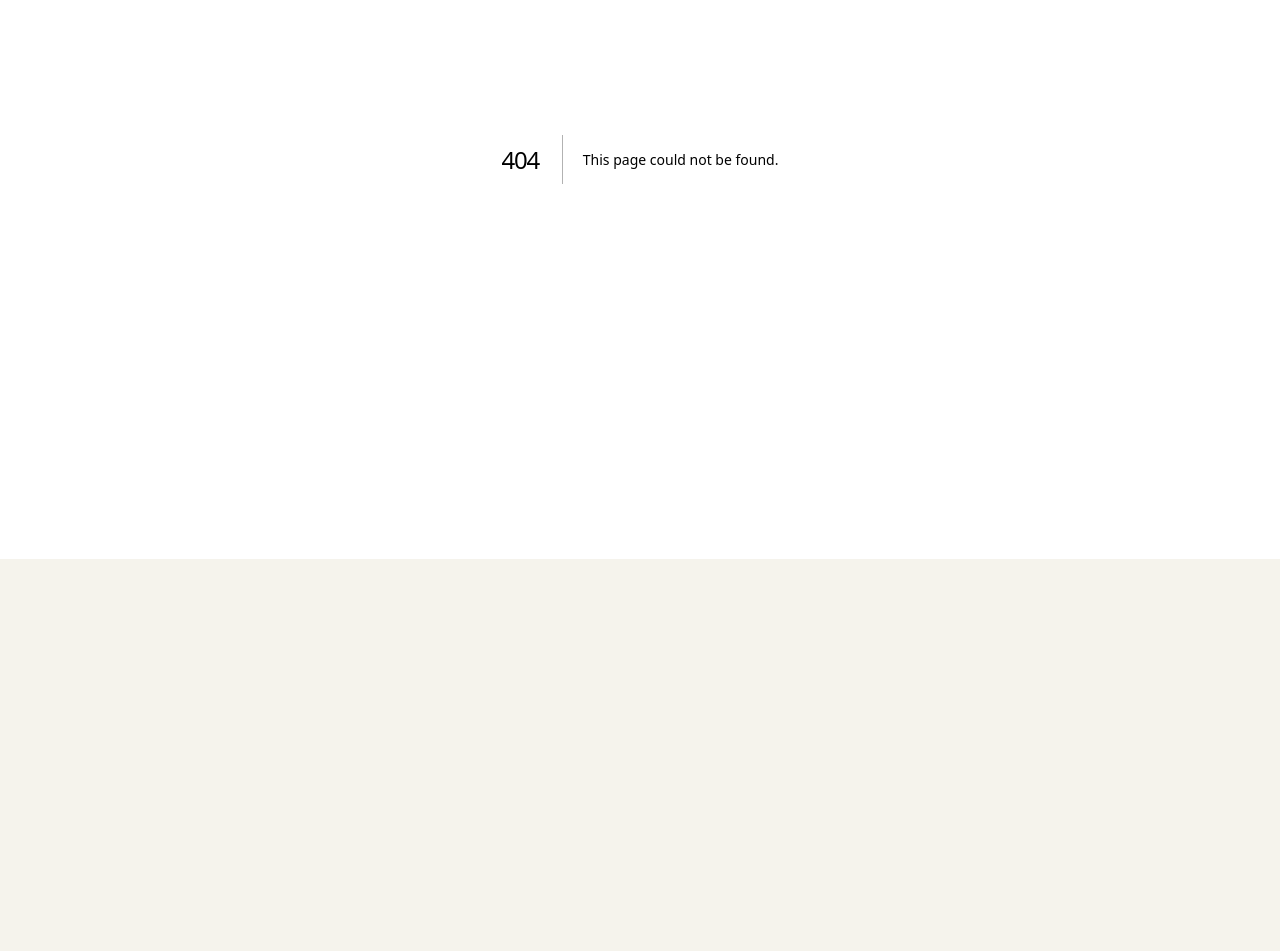
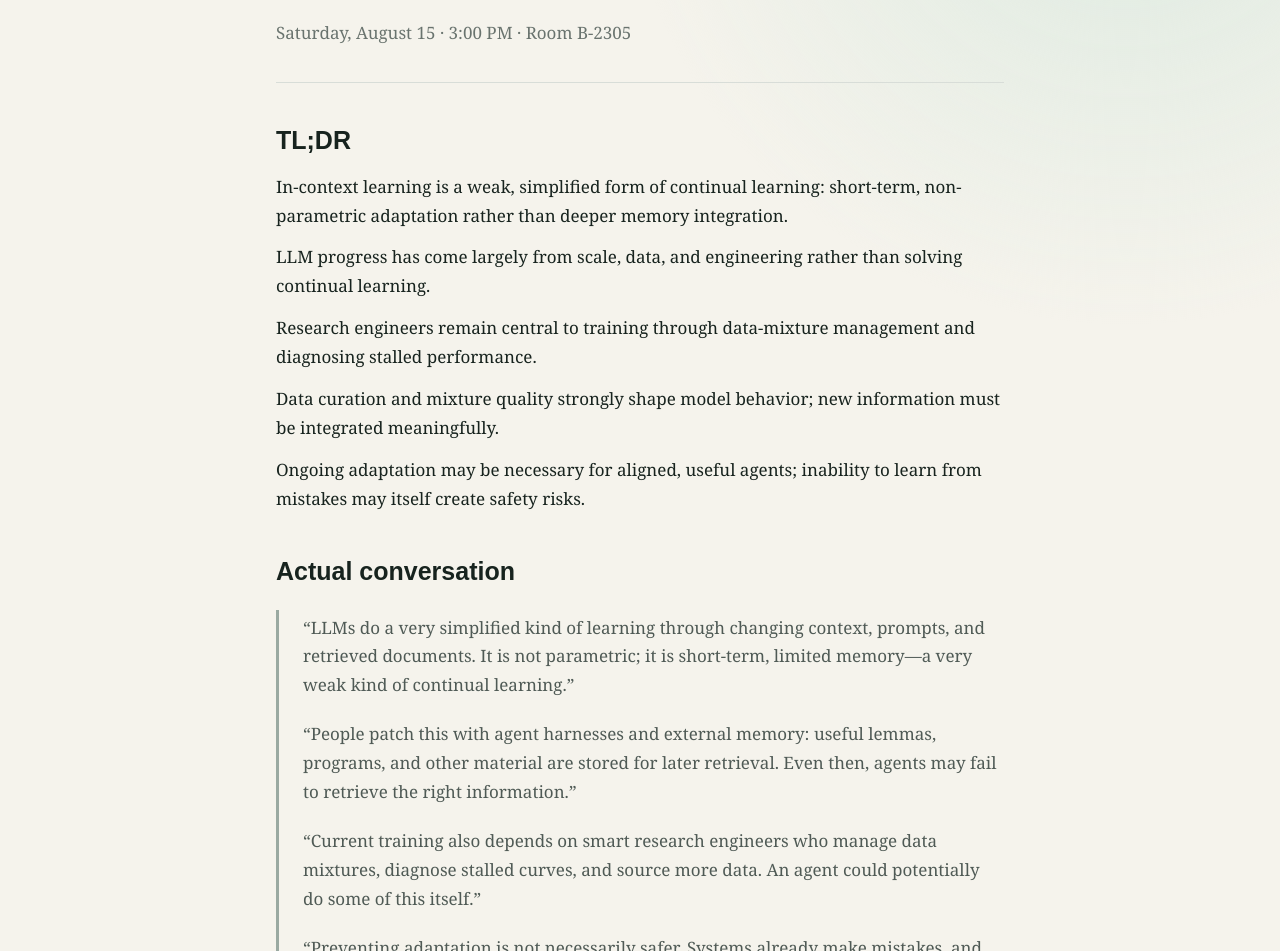
Before and after one commit to Rajlaxmi/rlc2026, a Next.js app: page /notes/continual-rl-panel in a window 1280 px wide. Before the commit this address had no page. Shown: the part 241-1192 px from the top of the page. Before the commit the page ends 800 px from the top, so only its background shows below. Built offline with nearby package versions, Linux system fonts and the light colour scheme.

Commit message:
Move panel notes to linked page

```diff
--- a/app/SchedulePage.tsx
+++ b/app/SchedulePage.tsx
@@ -2,7 +2,7 @@
 
 import { useMemo, useState } from "react";
 
-type Session = { title: string; speakers?: string; details?: string[]; tldr?: string[]; conversation?: string[]; url?: string; kind?: "talk" | "break" | "poster" | "panel" | "pending" };
+type Session = { title: string; speakers?: string; details?: string[]; tldr?: string[]; conversation?: string[]; notesUrl?: string; url?: string; kind?: "talk" | "break" | "poster" | "panel" | "pending" };
 type Workshop = { id: string; short: string; name: string; room: string; color: string; url: string };
 
 const workshops: Workshop[] = [
@@ -76,6 +76,7 @@ const agenda: Record<string, Record<string, Session[]>> = {
       title: "Panel discussion",
       speakers: "Richard S. Sutton · Katia Sycara · Doina Precup · George Konidaris · Adam White",
       kind: "panel",
+      notesUrl: "/notes/continual-rl-panel",
       tldr: [
         "In-context learning is a weak, simplified form of continual learning: prompt updates and retrieval provide short-term, non-parametric adaptation, not deeper memory integration.",
         "LLM progress has come largely from scale, data, and engineering rather than solving continual learning; pretraining may saturate while agents still need to stay current.",
@@ -193,7 +194,7 @@ export default function SchedulePage({ initialDay }: { initialDay: string }) {
       {visible.map(w => <th key={w.id} style={{ "--accent": w.color } as React.CSSProperties}><a href={w.url} target="_blank" rel="noreferrer"><span className="workshop-name">{w.short}</span><span className="room">Room {w.room}</span></a></th>)}
     </tr></thead><tbody>{currentTimes.map(time => <tr key={time}>
       <th className="time-cell">{time}<small>{Number(time.split(":")[0]) < 8 ? "PM" : "AM"}</small></th>
-      {visible.map(w => <td key={w.id}>{(currentAgenda[time]?.[w.id] || []).map((s, i) => <article key={i} className={`session ${s.kind || "talk"}`}><strong><a className="source-link" href={s.url || w.url} target="_blank" rel="noreferrer" aria-label={`${s.title} — open original schedule`}>{s.title}<i aria-hidden="true">↗</i></a></strong>{s.details && <div className="talk-details">{s.details.map(detail => <p key={detail}>{detail}</p>)}</div>}{s.speakers && <SpeakerNames text={s.speakers} />}{s.tldr && <section className="panel-notes"><h4>TL;DR</h4><ul>{s.tldr.map(item => <li key={item}>{item}</li>)}</ul>{s.conversation && <details><summary>Actual conversation</summary>{s.conversation.map(item => <p key={item}>{item}</p>)}</details>}</section>}</article>)}</td>)}
+      {visible.map(w => <td key={w.id}>{(currentAgenda[time]?.[w.id] || []).map((s, i) => <article key={i} className={`session ${s.kind || "talk"}`}><strong><a className="source-link" href={s.url || w.url} target="_blank" rel="noreferrer" aria-label={`${s.title} — open original schedule`}>{s.title}<i aria-hidden="true">↗</i></a></strong>{s.details && <div className="talk-details">{s.details.map(detail => <p key={detail}>{detail}</p>)}</div>}{s.speakers && <SpeakerNames text={s.speakers} />}{s.notesUrl && <a className="panel-read" href={s.notesUrl}>Read TL;DR & transcript →</a>}</article>)}</td>)}
     </tr>)}</tbody></table></div>
     <footer><span>Agenda details are compiled from workshop organizers’ published pages and may change.</span><span>Last checked · Aug 15, 2026</span></footer>
   </main>;
--- a/app/day-tabs.css
+++ b/app/day-tabs.css
@@ -40,6 +40,8 @@
 .panel-notes details { margin-top: 10px; color: #69736e; }
 .panel-notes summary { cursor: pointer; color: #563d60; font-size: 10px; font-weight: 800; }
 .panel-notes details p { margin: 8px 0 0; font-size: 9.5px; line-height: 1.45; font-weight: 400; }
+.panel-read { display: inline-block; margin-top: 11px; padding-top: 9px; border-top: 1px solid #d9d0df; color: #563d60; font-size: 10px; font-weight: 850; text-decoration: none; }
+.panel-read:hover { text-decoration: underline; text-underline-offset: 3px; }
 @media (max-width: 760px) {
   .day-tabs { margin-top: 0; }
   .day-tabs a { min-width: 116px; }
--- /dev/null
+++ b/app/notes/continual-rl-panel/page.tsx
@@ -0,0 +1,18 @@
+import type { Metadata } from "next";
+import "./panel-notes.css";
+export const metadata: Metadata = { title: "Continual RL Panel Notes · RLC 2026", description: "TL;DR and conversation notes from the RLC 2026 Continual RL panel." };
+const bullets = [
+  "In-context learning is a weak, simplified form of continual learning: short-term, non-parametric adaptation rather than deeper memory integration.",
+  "LLM progress has come largely from scale, data, and engineering rather than solving continual learning.",
+  "Research engineers remain central to training through data-mixture management and diagnosing stalled performance.",
+  "Data curation and mixture quality strongly shape model behavior; new information must be integrated meaningfully.",
+  "Ongoing adaptation may be necessary for aligned, useful agents; inability to learn from mistakes may itself create safety risks.",
+];
+const conversation = [
+  "LLMs do a very simplified kind of learning through changing context, prompts, and retrieved documents. It is not parametric; it is short-term, limited memory—a very weak kind of continual learning.",
+  "People patch this with agent harnesses and external memory: useful lemmas, programs, and other material are stored for later retrieval. Even then, agents may fail to retrieve the right information.",
+  "Current training also depends on smart research engineers who manage data mixtures, diagnose stalled curves, and source more data. An agent could potentially do some of this itself.",
+  "Preventing adaptation is not necessarily safer. Systems already make mistakes, and their inability to fix themselves or update their understanding may be part of the problem.",
+  "Continual learning may be fundamental to better alignment with human needs and goals, and to a better understanding of the world.",
+];
+export default function PanelNotes(){return <main className="notes-page"><a className="notes-back" href="/saturday">← Back to conference tracker</a><header><span>RLC 2026 · Continual RL Workshop</span><h1>Panel notes</h1><p>Saturday, August 15 · 3:00 PM · Room B-2305</p></header><article><h2>TL;DR</h2><ul>{bullets.map(x=><li key={x}>{x}</li>)}</ul><h2>Actual conversation</h2><blockquote>{conversation.map(x=><p key={x}>“{x}”</p>)}</blockquote></article></main>}
--- /dev/null
+++ b/app/notes/continual-rl-panel/panel-notes.css
@@ -0,0 +1 @@
+.notes-page{max-width:780px;margin:auto;padding:56px 26px 90px;font:17px/1.7 Georgia,serif}.notes-page header{padding:54px 0 34px;border-bottom:1px solid #d8ddd8}.notes-page header span{font:800 11px Arial,sans-serif;letter-spacing:.14em;text-transform:uppercase;color:#68736d}.notes-page h1{font:750 clamp(38px,7vw,66px)/1 Arial,sans-serif;letter-spacing:-.045em;margin:14px 0 12px}.notes-page header p{color:#69736e;margin:0}.notes-page h2{font:750 25px/1.2 Arial,sans-serif;margin:42px 0 18px}.notes-page li{margin-bottom:13px}.notes-page blockquote{margin:24px 0;padding:4px 0 4px 24px;border-left:3px solid #9aa9a1;color:#4f5a55}.notes-page blockquote p{margin:0 0 20px}.notes-back{font:700 13px Arial,sans-serif;color:#376d58;text-decoration:none}
--- /dev/null
+++ b/notes/continual-rl-panel/index.html
@@ -0,0 +1,17 @@
+<!doctype html><html lang="en"><head><meta charset="utf-8"><meta name="viewport" content="width=device-width,initial-scale=1"><title>Continual RL Panel Notes · RLC 2026</title><style>
+:root{--ink:#1c2521;--muted:#69736e;--paper:#f7f5ef;--line:#d8ddd8}*{box-sizing:border-box}body{margin:0;background:var(--paper);color:var(--ink);font:17px/1.7 Georgia,serif}main{max-width:780px;margin:auto;padding:56px 26px 90px}a{color:#376d58}nav a{font:700 13px Arial,sans-serif;text-decoration:none}header{padding:54px 0 34px;border-bottom:1px solid var(--line)}.eyebrow{font:800 11px Arial,sans-serif;letter-spacing:.14em;text-transform:uppercase;color:#68736d}h1{font:750 clamp(38px,7vw,66px)/1 Arial,sans-serif;letter-spacing:-.045em;margin:14px 0 12px}header p{color:var(--muted);margin:0}h2{font:750 25px/1.2 Arial,sans-serif;margin:42px 0 18px}li{margin-bottom:13px}blockquote{margin:24px 0;padding:4px 0 4px 24px;border-left:3px solid #9aa9a1;color:#4f5a55}blockquote p{margin:0 0 20px}.back{display:inline-block;margin-top:42px;font:800 13px Arial,sans-serif;text-decoration:none}
+</style></head><body><main><nav><a href="../../#saturday">← Back to conference tracker</a></nav><header><div class="eyebrow">RLC 2026 · Continual RL Workshop</div><h1>Panel notes</h1><p>Saturday, August 15 · 3:00 PM · Room B-2305</p></header>
+<h2>TL;DR</h2><ul>
+<li>In-context learning was described as a weak, simplified form of continual learning. Prompt and context updates plus retrieval provide short-term, non-parametric adaptation, but not deeper memory integration.</li>
+<li>LLM progress was linked to scale, data, and engineering rather than solving continual learning. Massive pretraining may saturate and does not remove the need for agents that stay up to date.</li>
+<li>Research engineers were highlighted as central to current LLM training: managing data mixtures, identifying performance issues, and sourcing more data when training curves stall.</li>
+<li>Data curation and mixture quality are core issues. Model behavior depends heavily on what data is included, how it is mixed, and whether new information is integrated meaningfully.</li>
+<li>Agents may need ongoing adaptation to stay aligned and useful. The inability to update after mistakes may itself create safety risks.</li>
+</ul>
+<h2>Actual conversation</h2><blockquote>
+<p>“So first of all, LLMs do some kind of very, very simplified learning. If you think of in-context adaptation, you talk to it, give it a prompt, and it puts all of that stuff in context. Then you say something more, and it may retrieve documents and put those in context. That context is changing all the time. It is not parametric; it is short-term, limited memory. It is a very weak kind of continual learning.”</p>
+<p>“Because it is so weak, people patch it with harnesses. The harness turns the model into an agent and remembers things: an interesting lemma, a program it wrote, or other material stored in a file system for later retrieval. That is a form of continual learning using external memory, but it is simplified and hard for agents to manage. Even with the right information, they may not retrieve it.”</p>
+<p>“If you think about the basis of training LLMs, you could argue that they are continued by research engineers. You need a data mixture and smart research engineers to determine what data is needed. If a curve is not rising the same way, they source more data. Many very smart people work on that.”</p>
+<p>“The agent could potentially do this itself, gathering the data it needs. There is a false idea that preventing adaptation is necessarily safer because an agent might receive bad data and become poisoned. But agents already do bad things—not because they are malicious, but because they cannot fix themselves and lack the right understanding of the world. They interact with fixed datasets and limited training tasks.”</p>
+<p>“Continual learning is fundamental to making these systems better aligned with our needs and goals, and to helping them develop a better understanding of the world.”</p>
+</blockquote><a class="back" href="../../#saturday">← Back to Saturday schedule</a></main></body></html>
```
Also changed, not shown: index.html (+1 -1 lines).
